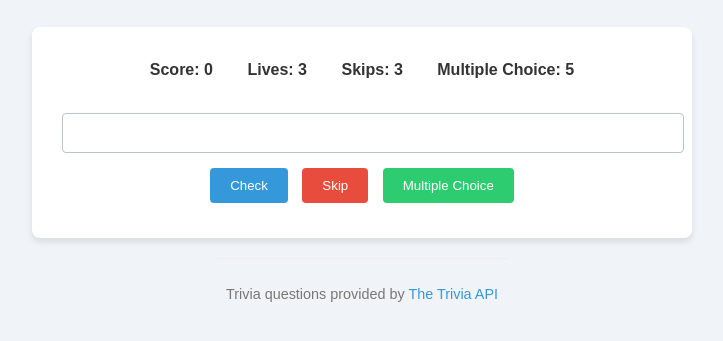
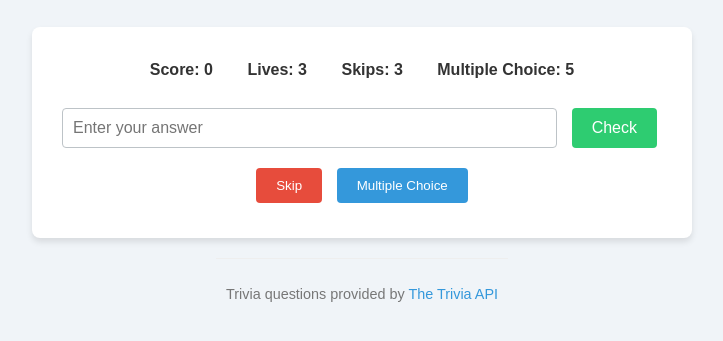
Before and after one commit to luke-karis/endless-trivia, a plain HTML site: page index.html in a window 1280 px wide. Shown: the part 293-634 px from the top of the page, without its empty margins (278-1001 px from the left). Drawn offline with Linux system fonts and the light colour scheme.

Commit message:
Fix button color and layout (#1)

```diff
--- a/index.html
+++ b/index.html
@@ -16,8 +16,10 @@
 
       <p id="question"></p>
       <div id="answer-container">
-        <input type="text" id="answer-input">
-        <button id="check-button">Check</button>
+        <div id="input-check-container">
+          <input type="text" id="answer-input" placeholder="Enter your answer">
+          <button id="check-button">Check</button>
+        </div>
         <button id="skip-button">Skip</button>
         <button id="multiple-choice-button">Multiple Choice</button>
       </div>
--- a/style.css
+++ b/style.css
@@ -54,13 +54,23 @@ h1 {
   color: #34495e;
 }
 
+#input-check-container {
+  display: flex;
+  justify-content: space-between;
+  align-items: center;
+  margin-bottom: 10px;
+}
+
 #answer-input {
-  width: 100%;
-  padding: 10px;
-  margin: 10px 0;
+  flex-grow: 1;
+  margin-right: 10px;
+  height: 40px;
+  padding: 0 10px;
+  box-sizing: border-box;
+  font-size: 1em;
+  line-height: 40px;
   border: 1px solid #bdc3c7;
   border-radius: 4px;
-  font-size: 1em;
 }
 
 button {
@@ -86,11 +96,19 @@ button:hover {
   background-color: #c0392b;
 }
 
-#multiple-choice-button {
+#check-button {
   background-color: #2ecc71;
+  flex-shrink: 0;
+  height: 40px;
+  padding: 0 20px;
+  font-size: 1em;
+  line-height: 1;
+  display: flex;
+  align-items: center;
+  justify-content: center;
 }
 
-#multiple-choice-button:hover {
+#check-button:hover {
   background-color: #27ae60;
 }
 
```
